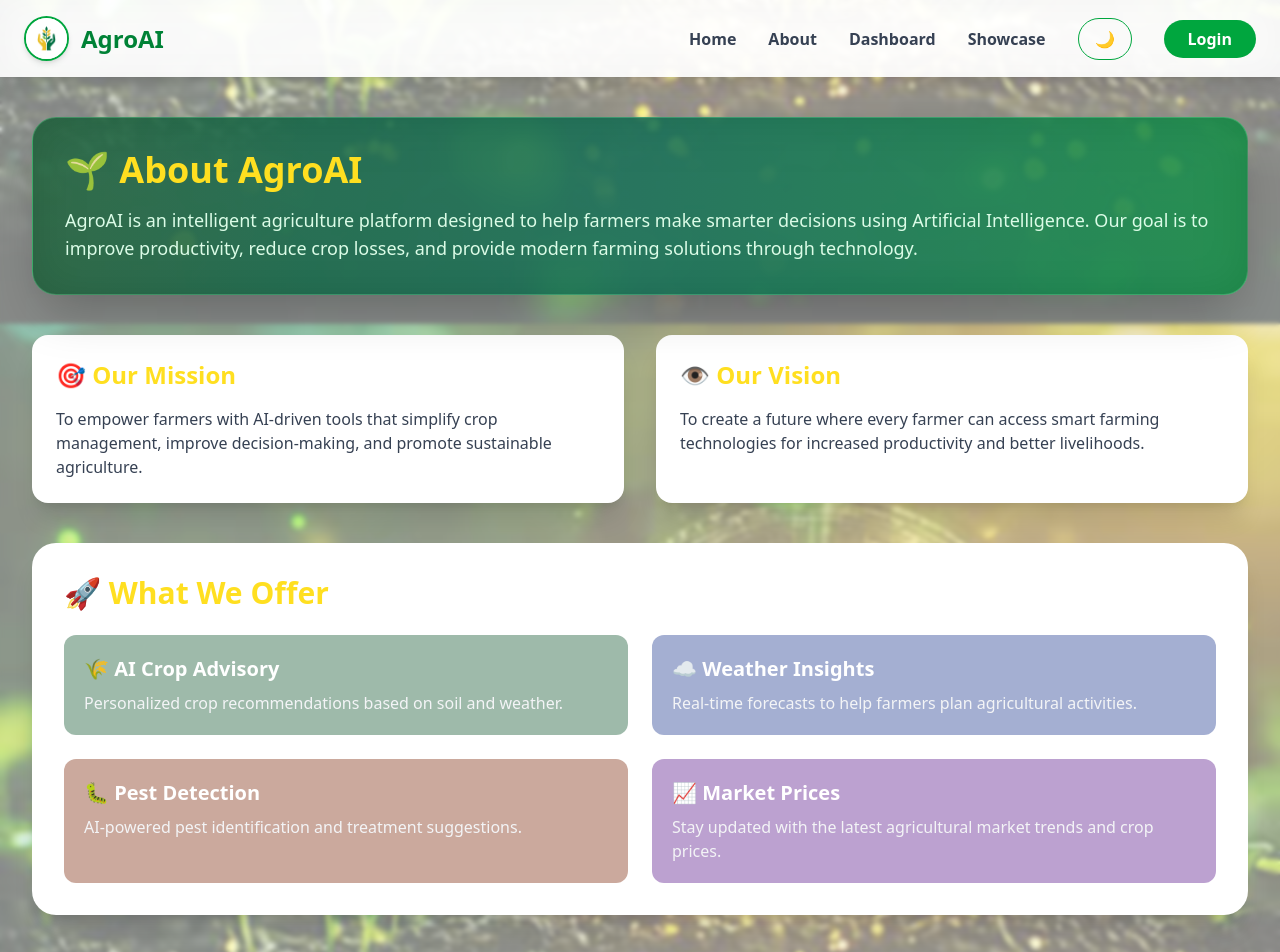
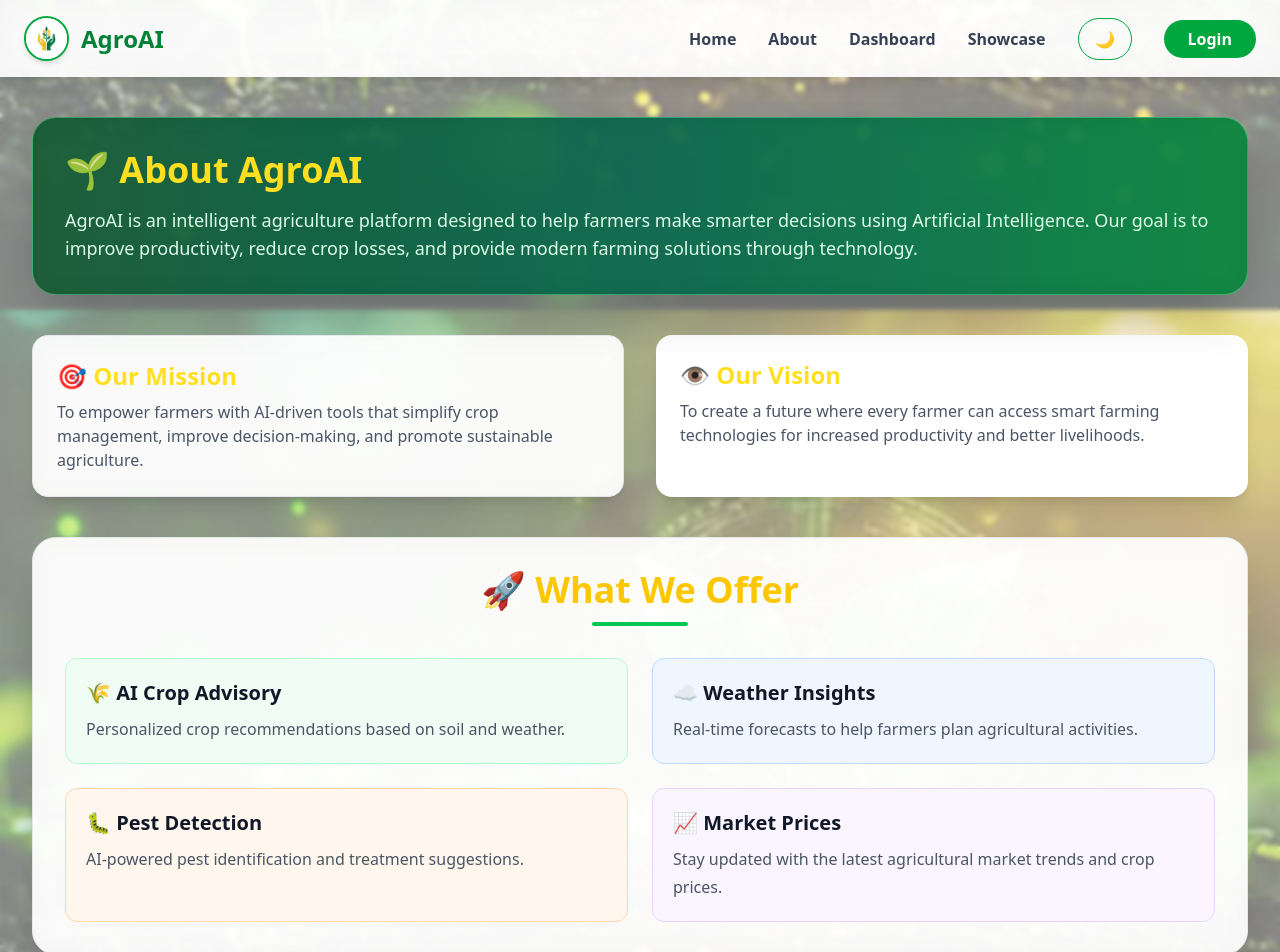
Before and after one commit to harshavennapu/AI-Powered-Crop-Advisory-Chatbot-Prototype-, a Next.js app in the folder front-end/: page /about in a window 1280 px wide. Shown: the top 952 px of the page. Built offline with nearby package versions, Linux system fonts and the light colour scheme.

Commit message:
Enhance About page UI and improve theme consistency

```diff
--- a/front-end/app/about/page.jsx
+++ b/front-end/app/about/page.jsx
@@ -8,7 +8,7 @@ export default function AboutPage() {
 
       <main className="mx-auto w-full max-w-7xl flex-1 px-4 py-10 sm:px-6 lg:px-8">
         {/* Hero */}
-        <div className="rounded-3xl border border-green-300/30 bg-linear-to-r from-green-900/80 via-emerald-800/80 to-green-700/80 p-8 shadow-2xl backdrop-blur-xl">
+        <div className="rounded-3xl border border-green-300/40 bg-linear-to-r from-green-900/90 via-emerald-800/90 to-green-700/90 p-8 shadow-2xl backdrop-blur-md">
           <h1 className="text-4xl font-bold text-yellow-300">
             🌱 About AgroAI
           </h1>
@@ -23,12 +23,12 @@ export default function AboutPage() {
 
         {/* Mission & Vision */}
         <div className="mt-10 grid gap-8 md:grid-cols-2">
-          <div className="rounded-2xl bg-white p-6 shadow-xl dark:bg-gray-800">
+          <div className="rounded-2xl border border-gray-200 bg-white/90 p-6 shadow-xl backdrop-blur-md dark:border-gray-700 dark:bg-gray-800/90">
             <h2 className="text-2xl font-bold text-yellow-300">
               🎯 Our Mission
             </h2>
 
-            <p className="mt-4 text-gray-700 dark:text-green-100">
+            <p className="mt-2 text-gray-600 dark:text-gray-300">
               To empower farmers with AI-driven tools that simplify crop
               management, improve decision-making, and promote sustainable
               agriculture.
@@ -40,7 +40,7 @@ export default function AboutPage() {
               👁️ Our Vision
             </h2>
 
-            <p className="mt-4 text-gray-700 dark:text-green-100">
+            <p className="mt-2 text-gray-600 dark:text-gray-300">
               To create a future where every farmer can access smart farming
               technologies for increased productivity and better livelihoods.
             </p>
@@ -48,45 +48,55 @@ export default function AboutPage() {
         </div>
 
         {/* Services */}
-        <div className="mt-10 rounded-3xl bg-white p-8 shadow-xl dark:bg-gray-800">
-          <h2 className="text-3xl font-bold text-yellow-300">
+        <div className="mt-10 rounded-3xl border border-gray-200 bg-white/90 p-8 shadow-2xl backdrop-blur-md dark:border-gray-700 dark:bg-gray-800/90">
+          <h2 className="text-center text-4xl font-bold text-yellow-400">
             🚀 What We Offer
           </h2>
 
-          <div className="mt-6 grid gap-6 md:grid-cols-2">
-            <div className="rounded-xl bg-green-900/40 p-5">
-              <h3 className="text-xl font-semibold text-white">
+          <div className="mx-auto mb-8 mt-3 h-1 w-24 rounded-full bg-green-500"></div>
+
+          <div className="grid gap-6 md:grid-cols-2">
+            {/* AI Crop */}
+            <div className="rounded-xl border border-green-200 bg-green-50 p-5 transition duration-300 hover:-translate-y-1 hover:shadow-lg dark:border-green-800 dark:bg-green-900/30">
+              <h3 className="text-xl font-semibold text-gray-900 dark:text-white">
                 🌾 AI Crop Advisory
               </h3>
-              <p className="mt-2 text-gray-100">
+
+              <p className="mt-2 leading-7 text-gray-600 dark:text-gray-300">
                 Personalized crop recommendations based on soil and weather.
               </p>
             </div>
 
-            <div className="rounded-xl bg-blue-900/40 p-5">
-              <h3 className="text-xl font-semibold text-white">
+            {/* Weather */}
+            <div className="rounded-xl border border-blue-200 bg-blue-50 p-5 transition duration-300 hover:-translate-y-1 hover:shadow-lg dark:border-blue-800 dark:bg-blue-900/30">
+              <h3 className="text-xl font-semibold text-gray-900 dark:text-white">
                 ☁️ Weather Insights
               </h3>
-              <p className="mt-2 text-gray-100">
+
+              <p className="mt-2 leading-7 text-gray-600 dark:text-gray-300">
                 Real-time forecasts to help farmers plan agricultural
                 activities.
               </p>
             </div>
 
-            <div className="rounded-xl bg-orange-900/40 p-5">
-              <h3 className="text-xl font-semibold text-white">
+            {/* Pest */}
+            <div className="rounded-xl border border-orange-200 bg-orange-50 p-5 transition duration-300 hover:-translate-y-1 hover:shadow-lg dark:border-orange-800 dark:bg-orange-900/30">
+              <h3 className="text-xl font-semibold text-gray-900 dark:text-white">
                 🐛 Pest Detection
               </h3>
-              <p className="mt-2 text-gray-100">
+
+              <p className="mt-2 leading-7 text-gray-600 dark:text-gray-300">
                 AI-powered pest identification and treatment suggestions.
               </p>
             </div>
 
-            <div className="rounded-xl bg-purple-900/40 p-5">
-              <h3 className="text-xl font-semibold text-white">
+            {/* Market */}
+            <div className="rounded-xl border border-purple-200 bg-purple-50 p-5 transition duration-300 hover:-translate-y-1 hover:shadow-lg dark:border-purple-800 dark:bg-purple-900/30">
+              <h3 className="text-xl font-semibold text-gray-900 dark:text-white">
                 📈 Market Prices
               </h3>
-              <p className="mt-2 text-gray-100">
+
+              <p className="mt-2 leading-7 text-gray-600 dark:text-gray-300">
                 Stay updated with the latest agricultural market trends and crop
                 prices.
               </p>
@@ -95,15 +105,13 @@ export default function AboutPage() {
         </div>
 
         {/* Team */}
-        <div className="mt-10 rounded-3xl border border-yellow-300/20 bg-linear-to-r from-green-900/80 to-emerald-700/80 p-8 text-center shadow-xl">
+        <div className="rounded-3xl border border-yellow-300/20 bg-linear-to-r from-green-900/90 to-emerald-700/90 p-8 text-center shadow-xl">
           <h2 className="text-3xl font-bold text-yellow-300">
             🤝 Our Commitment
           </h2>
 
           <p className="mt-4 text-lg text-green-100">
-            We are committed to supporting farmers through innovative, reliable,
-            and user-friendly AI solutions that contribute to sustainable
-            agriculture and food security.
+            We are committed to supporting farmers...
           </p>
         </div>
       </main>
```
